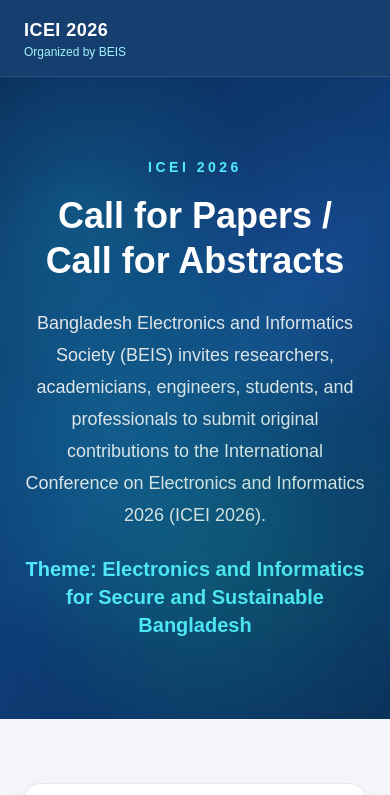
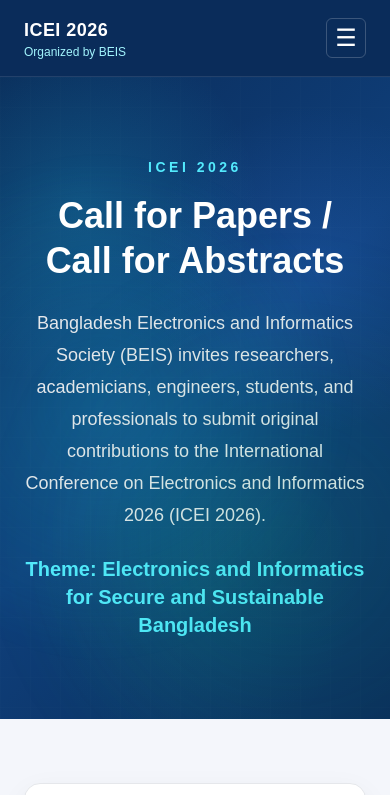
Before and after one commit to mazid07066/icei-beis-1989, a Next.js app: page /call-for-papers in a window 390 px wide. Shown: the top 795 px of the page. Built offline with nearby package versions, Linux system fonts and the light colour scheme.

Commit message:
Added responsive mobile navbar

```diff
--- a/components/Navbar.tsx
+++ b/components/Navbar.tsx
@@ -1,24 +1,32 @@
+"use client";
+
 import Link from "next/link";
+import { useState } from "react";
 
 const links = [
   { href: "/", label: "Home" },
   { href: "/about", label: "About" },
+  { href: "/submission", label: "Submission" },
+  { href: "/registration", label: "Registration" },
   { href: "/call-for-papers", label: "Call for Papers" },
-  { href: "/registration", label: "Registration" },
   { href: "/contact", label: "Contact" },
 ];
 
 export default function Navbar() {
+  const [menuOpen, setMenuOpen] = useState(false);
+
   return (
-    <header className="sticky top-0 z-50 border-b border-white/10 bg-[#0a3568]/95 backdrop-blur-md">
-      <nav className="mx-auto flex max-w-7xl items-center justify-between px-6 py-4 md:px-10">
+    <header className="sticky top-0 z-50 border-b border-white/10 bg-[#0a2c5a]">
+      <nav className="mx-auto max-w-7xl px-6 py-4 md:px-10">
+        <div className="flex items-center justify-between">
           <Link href="/" className="text-white">
-          <div className="text-lg font-extrabold tracking-wide">ICEI 2026</div>
-          <div className="text-xs text-cyan-200">
-            Organized by BEIS
+            <div className="text-lg font-extrabold tracking-wide md:text-xl">
+              ICEI 2026
             </div>
+            <div className="text-xs text-cyan-200">Organized by BEIS</div>
           </Link>
 
+          {/* Desktop menu */}
           <div className="hidden items-center gap-6 md:flex">
             {links.map((link) => (
               <Link
@@ -30,6 +38,40 @@
               </Link>
             ))}
           </div>
+
+          {/* Mobile button */}
+          <button
+            type="button"
+            aria-label="Toggle navigation menu"
+            aria-expanded={menuOpen}
+            onClick={() => setMenuOpen(!menuOpen)}
+            className="flex h-10 w-10 items-center justify-center rounded-md border border-white/20 text-white transition hover:bg-white/10 md:hidden"
+          >
+            {menuOpen ? (
+              <span className="text-2xl leading-none">&times;</span>
+            ) : (
+              <span className="text-2xl leading-none">&#9776;</span>
+            )}
+          </button>
+        </div>
+
+        {/* Mobile dropdown */}
+        {menuOpen && (
+          <div className="mt-4 rounded-xl border border-white/10 bg-white/10 p-3 backdrop-blur-md md:hidden">
+            <div className="flex flex-col">
+              {links.map((link) => (
+                <Link
+                  key={link.href}
+                  href={link.href}
+                  onClick={() => setMenuOpen(false)}
+                  className="rounded-lg px-4 py-3 text-sm font-semibold text-white transition hover:bg-white/10 hover:text-cyan-300"
+                >
+                  {link.label}
+                </Link>
+              ))}
+            </div>
+          </div>
+        )}
       </nav>
     </header>
   );
```
Lines whose indentation alone changed are shown as unchanged.
